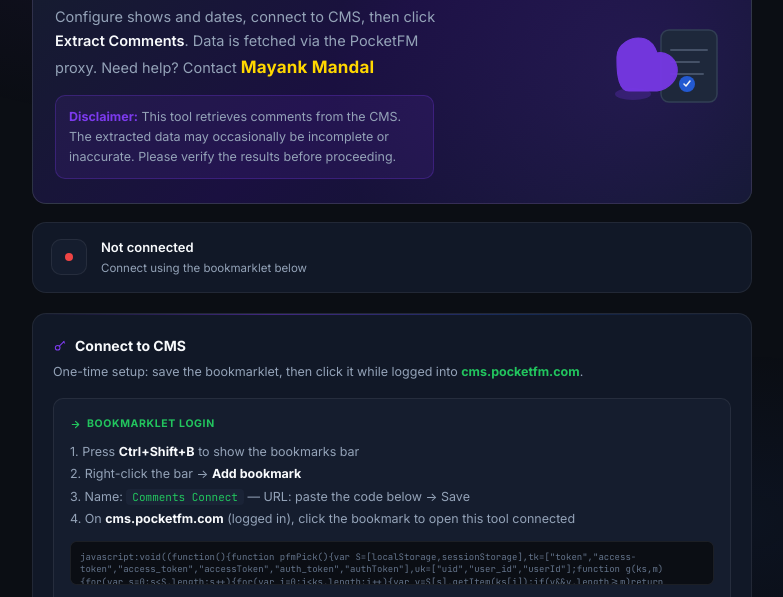
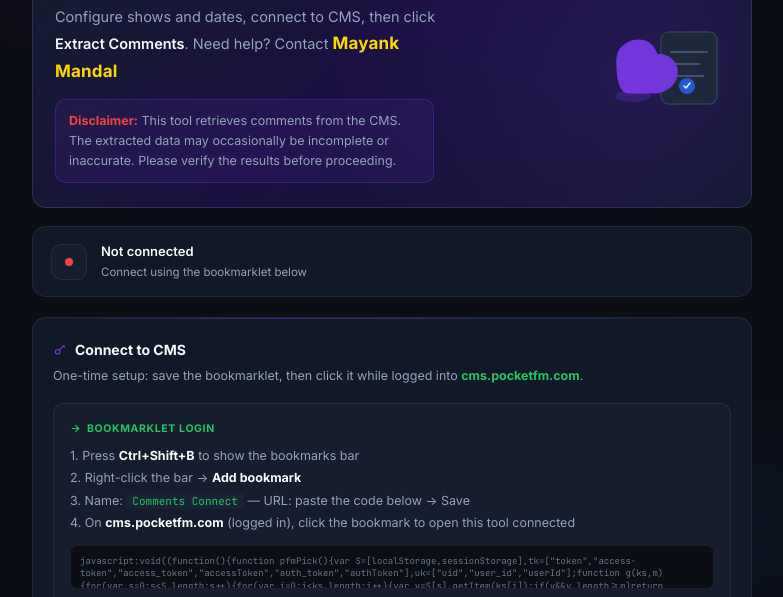
Before and after one commit to con-mayankmandal-netizen/Comments, a plain HTML site: page index.html in a window 1280 px wide. Shown: the part 178-775 px from the top of the page, without its empty margins (248-1031 px from the left). Drawn offline with nearby package versions, Linux system fonts and the light colour scheme.

Commit message:
Update comments disclaimer styling

```diff
--- a/index.html
+++ b/index.html
@@ -191,7 +191,7 @@
   line-height:1.6;
   max-width:48ch;
 }
-.disclaimer strong{color:var(--purple);font-weight:700}
+.disclaimer strong{color:var(--rd);font-weight:700}
 
 /* ─── SESSION ─── */
 .sess{
@@ -780,7 +780,7 @@
 <div class="hero">
   <div class="hero-copy">
     <h1>Comments Extractor</h1>
-    <div class="dsc">Configure shows and dates, connect to CMS, then click <strong>Extract Comments</strong>. Data is fetched via the PocketFM proxy. Need help? Contact <a class="name-gold" href="https://pocket-fm.slack.com/team/U08NHRDM9M2" target="_blank" rel="noopener noreferrer">Mayank Mandal</a></div>
+    <div class="dsc">Configure shows and dates, connect to CMS, then click <strong>Extract Comments</strong>. Need help? Contact <a class="name-gold" href="https://pocket-fm.slack.com/team/U08NHRDM9M2" target="_blank" rel="noopener noreferrer">Mayank Mandal</a></div>
     <div class="disclaimer"><strong>Disclaimer:</strong> This tool retrieves comments from the CMS. The extracted data may occasionally be incomplete or inaccurate. Please verify the results before proceeding.</div>
   </div>
   <div class="hero-art" aria-hidden="true">
```
